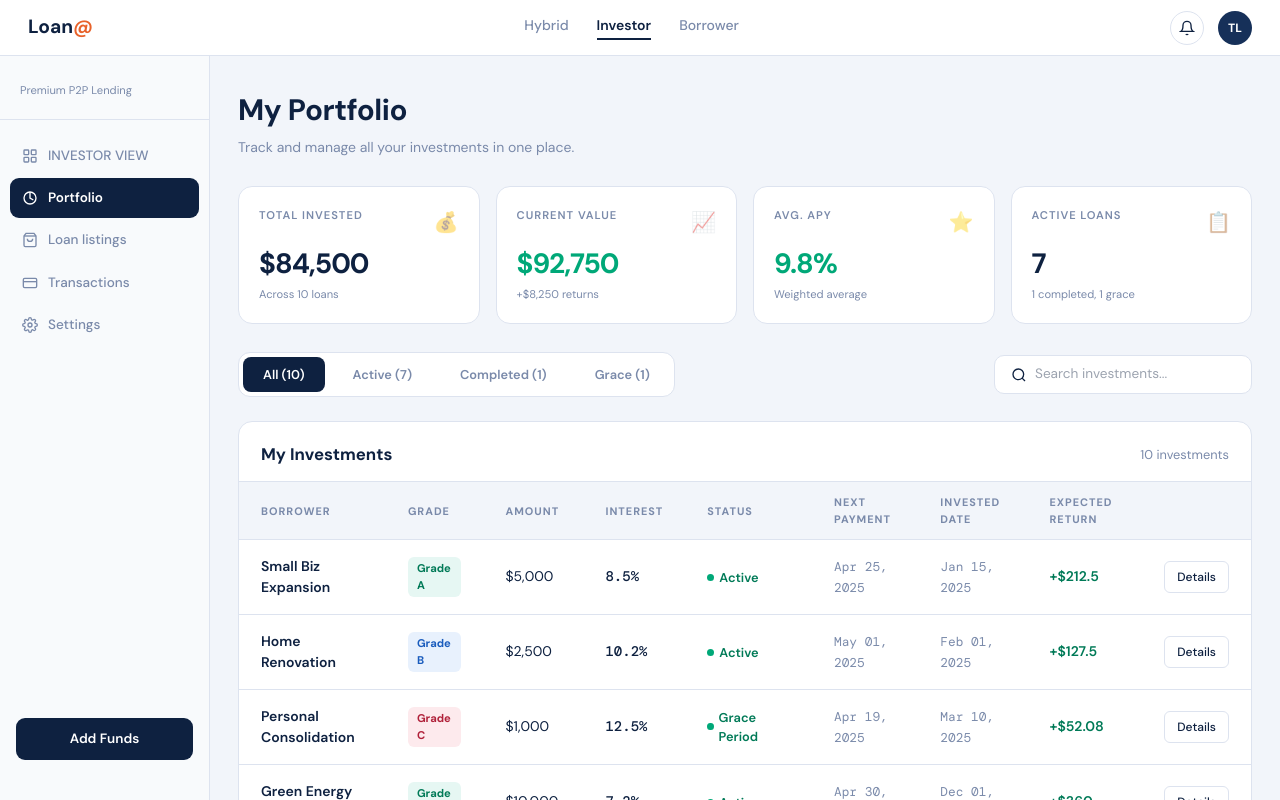
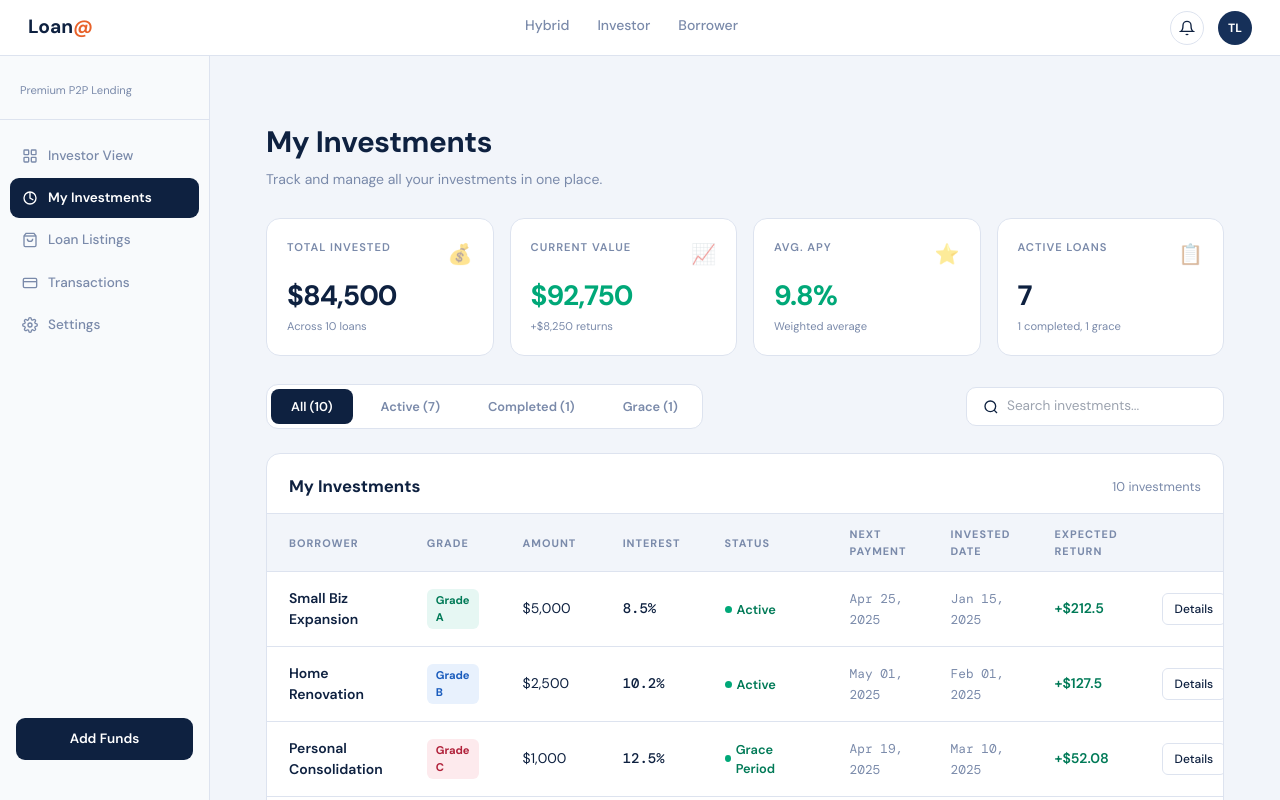
Before and after one commit to cedardjay/loan-frontend, a React (Vite) app: page /my-investments in a window 1280 px wide. Shown: the top 800 px of the page. Built offline with nearby package versions, Linux system fonts and the light colour scheme; sample sign-in values are in the browser's storage.

Commit message:
refactoring

```diff
--- a/src/App.jsx
+++ b/src/App.jsx
@@ -47,6 +47,7 @@ function App() {
 
             <Route element={<InvestorLayout />}>
               <Route path="/investor-view" element={<InvestorView />} />
+              <Route path="/my-investments" element={<MyInvestments />} />
             </Route>
 
             <Route element={<BorrowerLayout />}>
@@ -67,7 +68,6 @@ function App() {
           {/* Investor */}
           <Route path="/loan-listings" element={<LoanListings />} />
           <Route path="/invest/:id" element={<InvestPage />} />
-          <Route path="/my-investments" element={<MyInvestments />} />
           <Route path="/loan-details/:id" element={<LoanDetails />} />
         </Route>
 
--- a/src/features/investments/MyInvestments.jsx
+++ b/src/features/investments/MyInvestments.jsx
@@ -2,27 +2,6 @@ import { useState } from "react";
 import { useNavigate } from "react-router-dom";
 
 const styles = `
-  @import url('https://fonts.googleapis.com/css2?family=DM+Sans:wght@300;400;500;600;700&family=DM+Mono:wght@400;500&display=swap');
-
-  *, *::before, *::after { box-sizing: border-box; margin: 0; padding: 0; }
-
-  :root {
-    --navy: #0e2140;
-    --navy-2: #163059;
-    --navy-3: #1e3f70;
-    --green: #00a878;
-    --green-light: #e6f7f3;
-    --green-text: #007a57;
-    --accent: #e8622a;
-    --bg: #f2f5fa;
-    --card: #ffffff;
-    --border: #dde3ef;
-    --text: #0e2140;
-    --muted: #7a8aaa;
-    --red: #e8314a;
-    --red-light: #fdeaed;
-    --sidebar-w: 210px;
-  }
 
   body { font-family: 'DM Sans', sans-serif; background: var(--bg); color: var(--text); }
   .app { display: flex; flex-direction: column; min-height: 100vh; }
@@ -47,8 +26,6 @@ const styles = `
   .icon-btn { width: 34px; height: 34px; border-radius: 50%; border: 1px solid var(--border); background: #fff; display: flex; align-items: center; justify-content: center; cursor: pointer; color: var(--navy); }
   .avatar { width: 34px; height: 34px; border-radius: 50%; background: var(--navy-2); color: #fff; display: flex; align-items: center; justify-content: center; font-size: 0.75rem; font-weight: 700; cursor: pointer; }
 
-  /* LAYOUT */
-  .layout { display: flex; flex: 1; }
 
   /* SIDEBAR - From InvestorDashboard */
   .sidebar {
@@ -76,7 +53,7 @@ const styles = `
   .add-funds-btn:hover { background: var(--navy-2); }
 
   /* MAIN */
-  .main { flex: 1; padding: 32px 28px; min-width: 0; overflow-x: hidden; padding-bottom: 80px; }
+   .main { flex: 1; padding: 32px 28px; min-width: 0; overflow-x: hidden; padding-bottom: 80px; }
 
   /* PAGE HEADER */
   .page-header { margin-bottom: 28px; }
@@ -278,27 +255,10 @@ const allInvestments = [
   { id: 10, name: "E-commerce Growth", grade: "B", amount: 6000, interest: 10.8, status: "active", nextPayment: "May 05, 2025", investedDate: "Mar 01, 2025", expectedReturn: 324.00 },
 ];
 
-// ── Sidebar nav from InvestorDashboard ──
-const navItems = [
-  { id: "dashboard", label: "INVESTOR VIEW", icon: "dashboard", path: "/investor-portal" },
-  { id: "portfolio", label: "Portfolio", icon: "portfolio", path: "/investments" },
-  { id: "marketplace", label: "Loan listings", icon: "market", path: "/loan-market" },
-  { id: "transactions", label: "Transactions", icon: "tx", path: "/investor-portal/transactions" },
-  { id: "settings", label: "Settings", icon: "settings", path: "/investor-portal/settings" },
-];
-
-const bottomNavItems = [
-  { icon: "grid_view", label: "Hybrid", path: "/dashboard" },
-  { icon: "account_balance", label: "Invest", path: "/investor-portal", active: true },
-  { icon: "payments", label: "Borrow", path: "/borrower-portal" },
-  { icon: "person", label: "Profile", path: "/profile" },
-];
-
 export default function MyInvestments() {
   const [activeNav, setActiveNav] = useState("portfolio");
   const [filterStatus, setFilterStatus] = useState("all");
   const [searchTerm, setSearchTerm] = useState("");
-  const [sidebarOpen, setSidebarOpen] = useState(false);
   const navigate = useNavigate();
 
   const filteredInvestments = allInvestments.filter(inv => {
@@ -321,65 +281,16 @@ export default function MyInvestments() {
     }
   };
 
-  const handleNavigation = (path, navId) => {
-    setActiveNav(navId);
-    navigate(path);
-    setSidebarOpen(false);
-  };
 
   return (
     <>
-      <style>{styles}</style>
+    <style>{styles}</style>
       <div className="app">
-        {/* TOP NAV */}
-        <nav className="topnav">
-          <div style={{ display: "flex", alignItems: "center", gap: 12 }}>
-            <button className="mobile-menu-btn" onClick={() => setSidebarOpen(true)}>
-              <Ic n="menu" s={16} />
-            </button>
-            <div className="logo">Loan<span>@</span></div>
-          </div>
-          <div className="nav-tabs">
-            <button className="nav-tab" onClick={() => navigate("/dashboard")}>Hybrid</button>
-            <button className="nav-tab active" onClick={() => navigate("/investor-portal")}>Investor</button>
-            <button className="nav-tab" onClick={() => navigate("/borrower-portal")}>Borrower</button>
-          </div>
-          <div className="nav-right">
-            <button className="icon-btn"><Ic n="bell" s={16} /></button>
-            <div className="avatar">TL</div>
-          </div>
-        </nav>
-
-        <div className="layout">
-          {/* MOBILE OVERLAY */}
-          <div className={`mobile-overlay ${sidebarOpen ? "open" : ""}`} onClick={() => setSidebarOpen(false)} />
-
-          {/* SIDEBAR — from InvestorDashboard, portfolio highlighted */}
-          <aside className={`sidebar ${sidebarOpen ? "open" : ""}`}>
-            <div className="sidebar-brand">
-              <div className="sb-sub">Premium P2P Lending</div>
-            </div>
-            <nav className="sb-nav">
-              {navItems.map(item => (
-                <div
-                  key={item.id}
-                  className={`sb-item ${activeNav === item.id ? "active" : ""}`}
-                  onClick={() => handleNavigation(item.path, item.id)}
-                >
-                  <Ic n={item.icon} s={16} />
-                  {item.label}
-                </div>
-              ))}
-            </nav>
-            <div className="sb-footer">
-              <button className="add-funds-btn">Add Funds</button>
-            </div>
-          </aside>
 
           {/* MAIN */}
           <main className="main">
             <div className="page-header">
-              <h1 className="page-title">My Portfolio</h1>
+              <h1 className="page-title">My Investments</h1>
               <p className="page-subtitle">Track and manage all your investments in one place.</p>
             </div>
 
@@ -513,21 +424,6 @@ export default function MyInvestments() {
             </div>
           </main>
         </div>
-
-        {/* BOTTOM NAV */}
-        <nav className="bottom-nav">
-          {bottomNavItems.map((item) => (
-            <button
-              key={item.label}
-              className={`bottom-nav-item ${item.active ? "active" : ""}`}
-              onClick={() => navigate(item.path)}
-            >
-              <Ic n={item.icon} s={20} />
-              <span>{item.label}</span>
-            </button>
-          ))}
-        </nav>
-      </div>
     </>
   );
 }
--- a/src/layouts/InvestorLayout.jsx
+++ b/src/layouts/InvestorLayout.jsx
@@ -1,4 +1,3 @@
-// src/features/dashboard/layouts/InvestorLayout.jsx
 
 import { useEffect } from "react";
 import { useNavigate, useLocation, Outlet, NavLink } from "react-router-dom";
@@ -59,7 +58,7 @@ const Ic = ({ n, s = 17 }) => {
 
 const navItems = [
   { label: "Investor View", icon: "dashboard", path: "/investor-view" },
-  { label: "Portfolio",     icon: "portfolio", path: "/my-investments" },
+  { label: "My Investments",     icon: "portfolio", path: "/my-investments" },
   { label: "Loan Listings", icon: "market",    path: "/loan-listings" },
   { label: "Transactions",  icon: "tx",        path: "/transactions" },
   { label: "Settings",      icon: "settings",  path: "/settings" },
```
